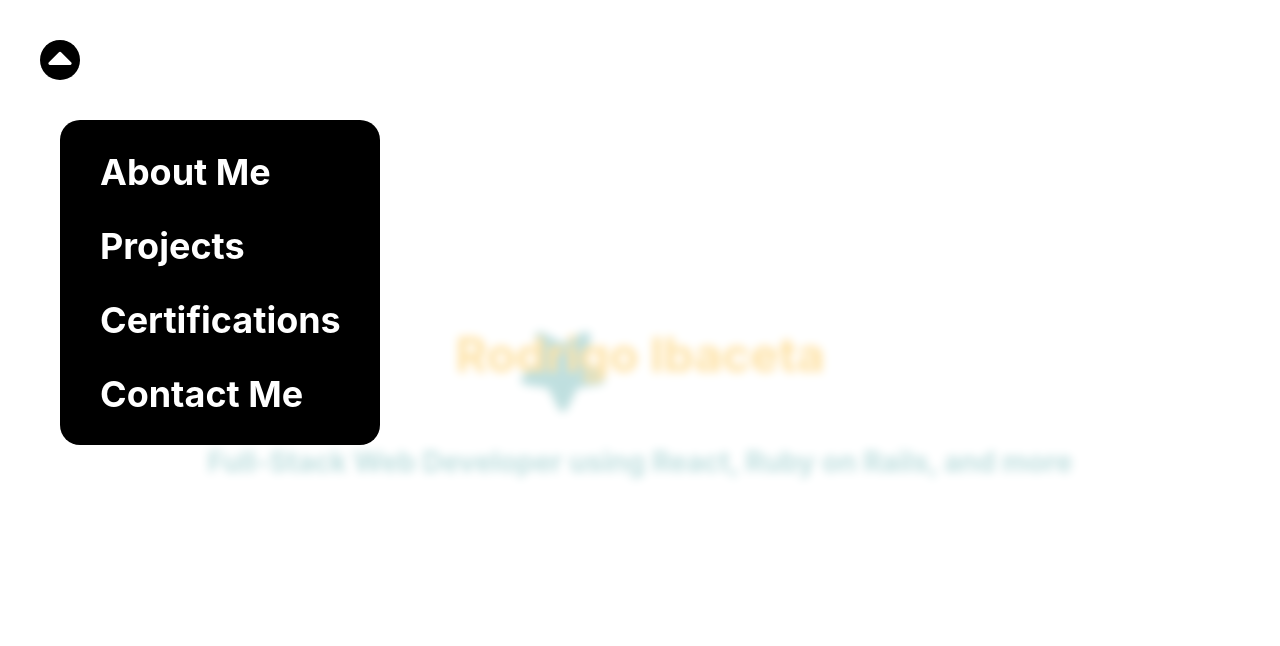
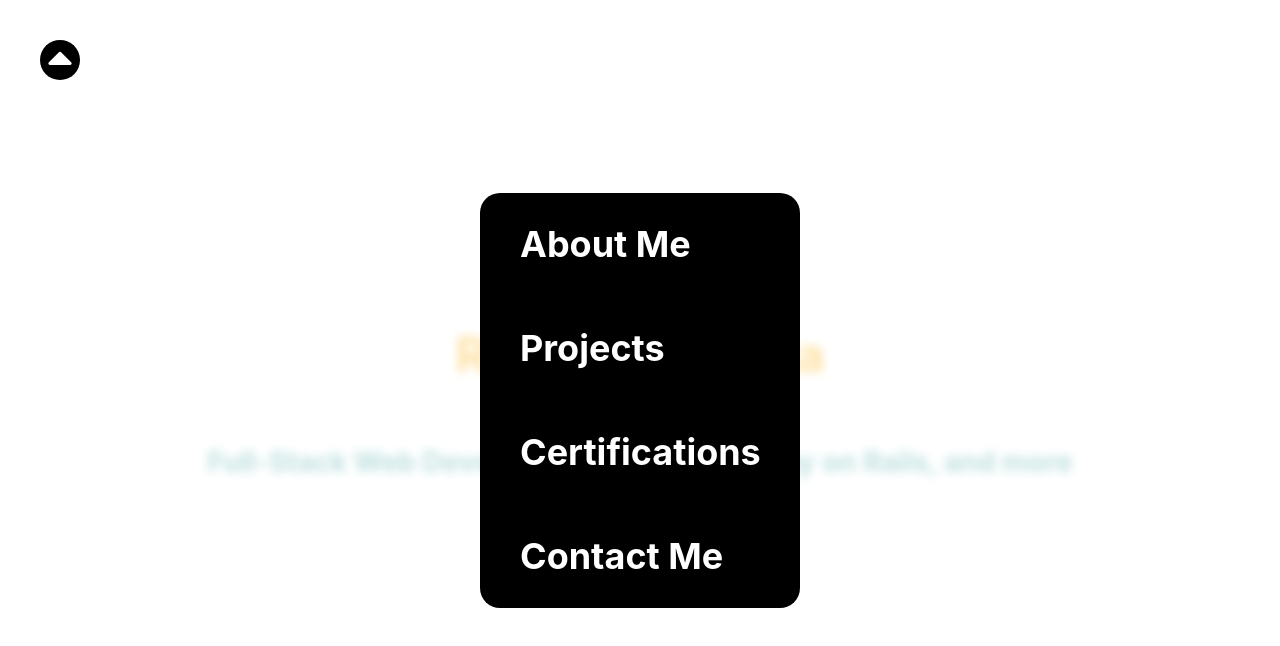
Before and after one commit to RokoVarano/portfolio-modern, a Next.js app: page / in a window 1280 px wide. Both pictures are taken after a click on the element 60 px from the left and 60 px from the top of the page. Shown: the top 646 px of the page. Built offline with nearby package versions, Linux system fonts and the light colour scheme.

Commit message:
Fix menu display

```diff
--- a/components/BlurryBG.tsx
+++ b/components/BlurryBG.tsx
@@ -4,7 +4,11 @@ import { RootState } from '../redux/configuratestore';
 import { appear, disappear } from './tricks';
 import cssClass from './blurrybg.module.scss';
 
-const BlurryBG = () => {
+type Props = {
+    children: JSX.Element[] | JSX.Element
+}
+
+const BlurryBG = (props: Props) => {
     const blurryRef = useRef<HTMLDivElement>(null);
     const menu = useSelector((state: RootState) => state.ui.menu)
 
@@ -14,7 +18,7 @@ const BlurryBG = () => {
     }, [menu])
 
     return (
-        <div className={cssClass.blurry} ref={blurryRef}/>
+        <div className={cssClass.blurry} ref={blurryRef}>{props.children}</div>
     )
 }
 
--- a/components/phoneMenu.module.scss
+++ b/components/phoneMenu.module.scss
@@ -7,13 +7,8 @@
     list-style: none;
     width: 40vh;
     opacity: 0;
+    align-items: flex-start;
 
-    position: absolute;
-
-    top: 15vh;
-    left: 7.5vh;
-    right: 7.5vh;
-    // bottom: 5vh;
     white-space: nowrap;
 
     background-color: $bg-item-color1;
@@ -21,7 +16,6 @@
 
     border-radius: 2.5vh;
     transition: opacity 0.5s, right 0.5s;
-    z-index: 2;
 
     margin: 0;
     padding: 0;
--- a/components/tricks.module.scss
+++ b/components/tricks.module.scss
@@ -1,5 +1,8 @@
 .adddisplay {
-    display: block !important;
+    display: flex !important;
+    flex-direction: column;
+    justify-content: center;
+    align-items: center;
 }
 
 .appear {
--- a/components/tricks.tsx
+++ b/components/tricks.tsx
@@ -4,14 +4,14 @@ export const appear = (ref: React.RefObject<HTMLElement>) => {
     ref.current?.classList.add(cssClass.adddisplay)
     setTimeout(() => {
         ref.current?.classList.add(cssClass.appear);
-    }, 500);
+    }, 300);
 }
 
 export const disappear = (ref: React.RefObject<HTMLElement>) => {
     ref.current?.classList.remove(cssClass.appear);
     setTimeout(() => {
         ref.current?.classList.remove(cssClass.adddisplay);
-    }, 500);
+    }, 300);
 
 }
 
--- a/pages/index.tsx
+++ b/pages/index.tsx
@@ -14,8 +14,10 @@ const Home: NextPage = ({ projects, certificates }: InferGetStaticPropsType<type
   return (
     <div style={{height: '100vh'}}>
       <PhoneMenuButton/>
-      <BlurryBG/>
-      <PhoneMenu/>
+      <BlurryBG>
+        <PhoneMenu/>
+      </BlurryBG>
+
       <div className="indexcontainer">
         <Section id="aboutMe"><AboutMe/></Section>
         <Section id="projects">
```
